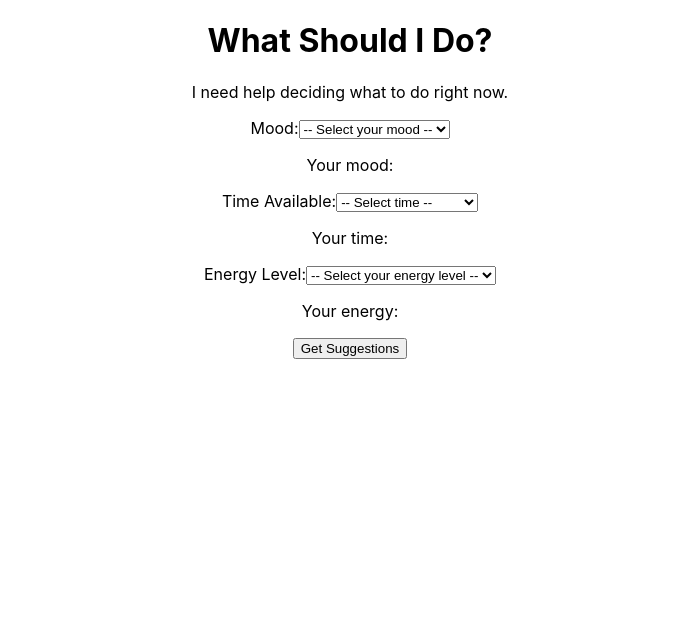
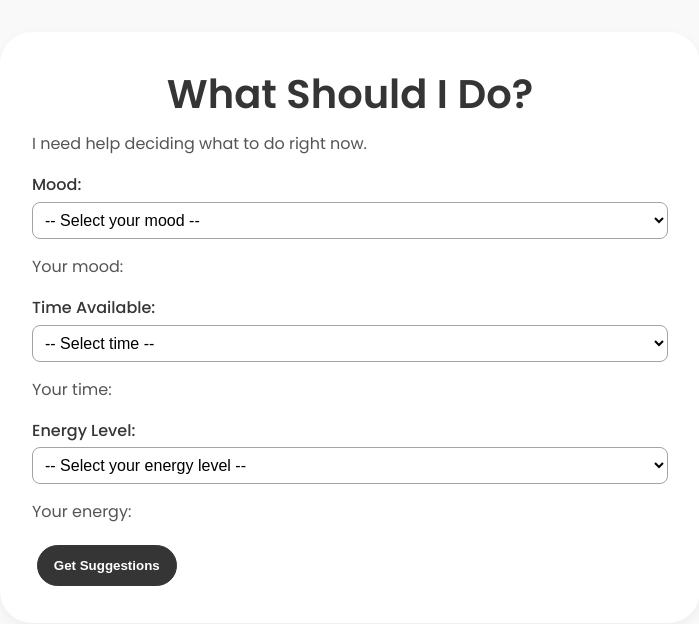
Before and after one commit to AlexWlkr/Untangled-ADHD-Friendly-Decision-Ap, a React (Create React App) app: page / in a window 1280 px wide. Shown: the top 624 px of the page, without its empty margins (290-989 px from the left). Built offline with nearby package versions, Linux system fonts and the light colour scheme.

Commit message:
style: Apply portfolio-inspired visual styling to app layout

```diff
--- a/src/App.css
+++ b/src/App.css
@@ -1,38 +1,97 @@
+@import url('https://fonts.googleapis.com/css2?family=Poppins:wght@300;400;500;600&display=swap');
+
+* {
+  margin: 0;
+  padding: 0;
+  box-sizing: border-box;
+}
+
+body {
+  font-family: 'Poppins', sans-serif;
+  background-color: #f9f9f9;
+  padding: 2rem;
+  color: rgb(53, 53, 53);
+}
+
 .App {
+  max-width: 700px;
+  margin: auto;
+  background: white;
+  padding: 2rem;
+  border-radius: 2rem;
+  box-shadow: 0 4px 12px rgba(0, 0, 0, 0.05);
+}
+
+h1 {
+  font-size: 2.5rem;
+  text-align: center;
+  margin-bottom: 0.5rem;
+}
+
+p {
+  color: rgb(85, 85, 85);
+  margin-bottom: 1rem;
+  line-height: 1.5;
+}
+
+label {
+  display: block;
+  margin-top: 1rem;
+  font-weight: 500;
+}
+
+select {
+  width: 100%;
+  padding: 0.5rem;
+  margin-top: 0.3rem;
+  border-radius: 0.5rem;
+  border: 1px solid rgb(163, 163, 163);
+  font-size: 1rem;
+  background-color: #fff;
+  margin-bottom: 1rem;
+}
+
+button {
+  padding: 0.75rem 1rem;
+  font-weight: 600;
+  border-radius: 2rem;
+  border: 1px solid rgb(53, 53, 53);
+  background: rgb(53, 53, 53);
+  color: white;
+  cursor: pointer;
+  margin: 0.3rem;
+  transition: all 300ms ease;
+}
+
+button:hover {
+  background: black;
+}
+
+.button-group {
+  display: flex;
+  flex-wrap: wrap;
+  gap: 0.5rem;
+  margin-top: 1rem;
+}
+
+.results, .saved {
+  margin-top: 2rem;
+  border: 1px solid rgb(163, 163, 163);
+  padding: 1.5rem;
+  border-radius: 1.5rem;
+  background-color: #fafafa;
+}
+
+.results h2,
+.saved h2 {
+  margin-bottom: 1rem;
+}
+
+.focus-timer {
+  margin-top: 2rem;
+  padding: 1rem;
+  background-color: #fff6ea;
+  border: 1px solid rgb(255, 208, 115);
+  border-radius: 1rem;
   text-align: center;
 }
-
-.App-logo {
-  height: 40vmin;
-  pointer-events: none;
-}
-
-@media (prefers-reduced-motion: no-preference) {
-  .App-logo {
-    animation: App-logo-spin infinite 20s linear;
-  }
-}
-
-.App-header {
-  background-color: #282c34;
-  min-height: 100vh;
-  display: flex;
-  flex-direction: column;
-  align-items: center;
-  justify-content: center;
-  font-size: calc(10px + 2vmin);
-  color: white;
-}
-
-.App-link {
-  color: #61dafb;
-}
-
-@keyframes App-logo-spin {
-  from {
-    transform: rotate(0deg);
-  }
-  to {
-    transform: rotate(360deg);
-  }
-}
```
